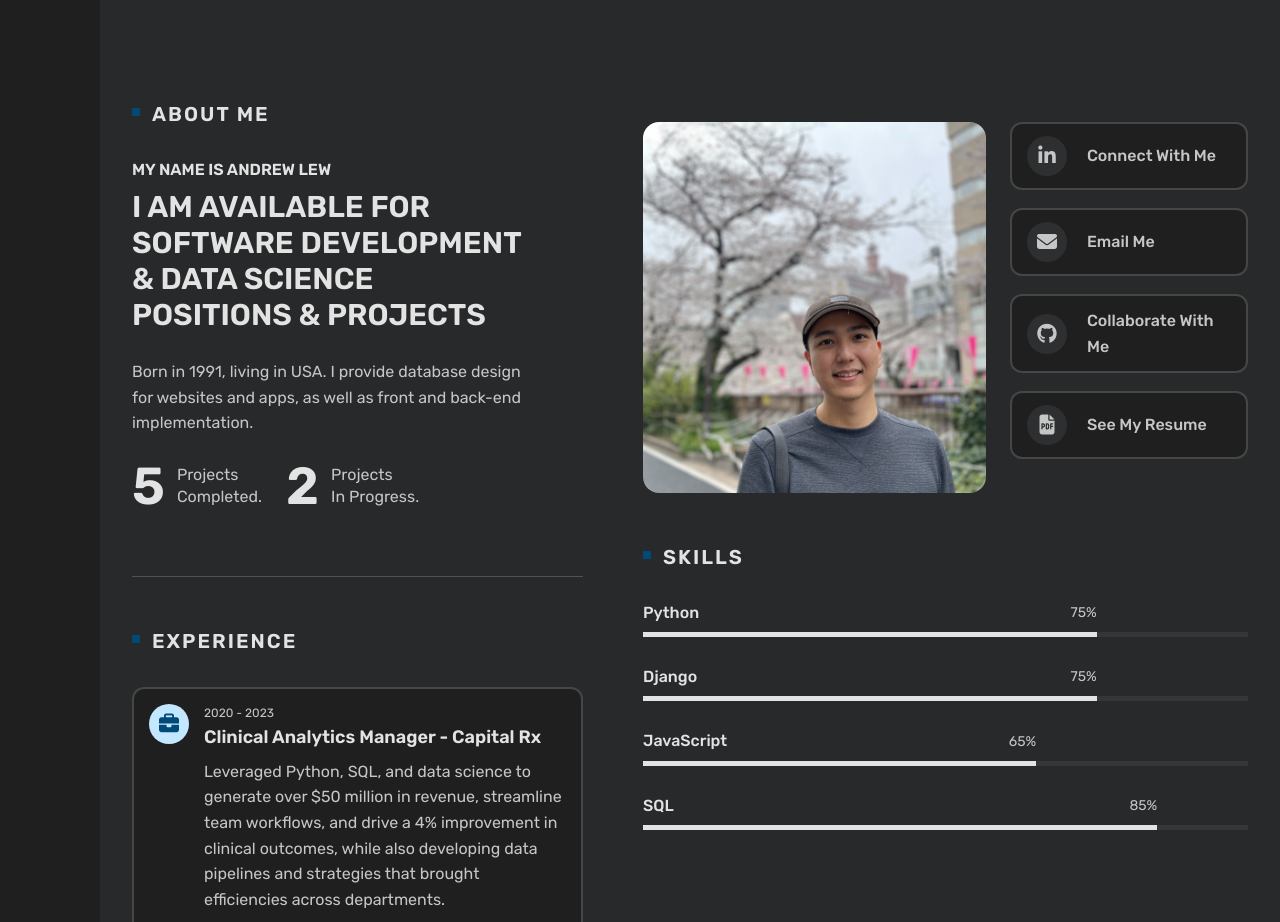
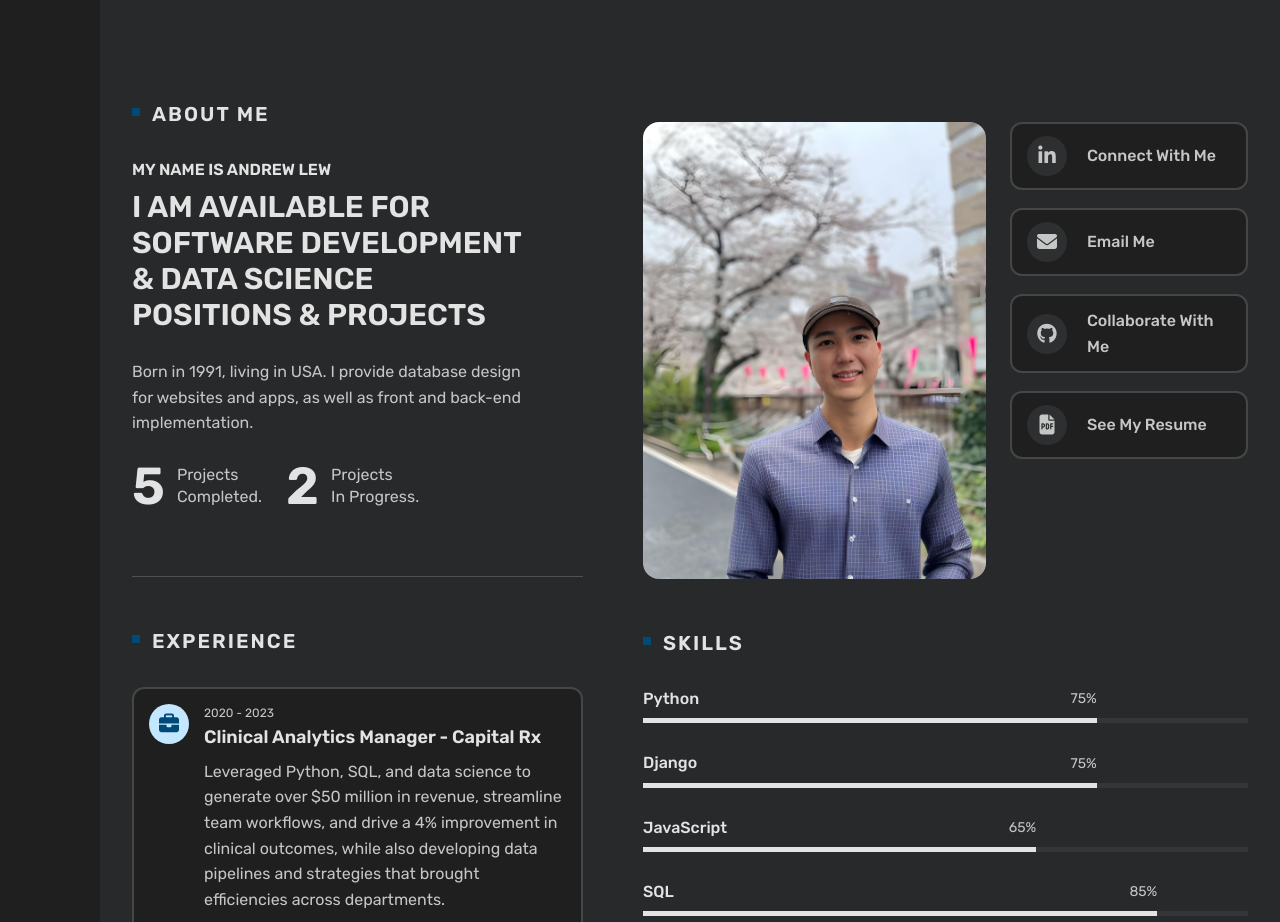
Before and after one commit to anjoo91/my-portfolio, a Next.js app: page / in a window 1280 px wide. Shown: the part 802-1724 px from the top of the page. Built offline with nearby package versions, Linux system fonts and the light colour scheme.

Commit message:
updated large avatar

```diff
--- a/src/components/aboutOne.js
+++ b/src/components/aboutOne.js
@@ -70,7 +70,7 @@ export default function AboutOne() {
                   <div className="row align-items-start">
                     <div className="col-md-7 py-4">
                       <div className="about-me-img">
-                        <img src="assets/img/personal/japan_cropped.jpg" alt="japan_avatar" />
+                        <img src="assets/img/personal/japan_shirt_me.jpg" alt="japan_avatar" />
                       </div>
                     </div>
                     <div className="col-md-5 py-4">
```
Also changed, not shown: public/assets/img/personal/japan_shirt_me.jpg (added).
